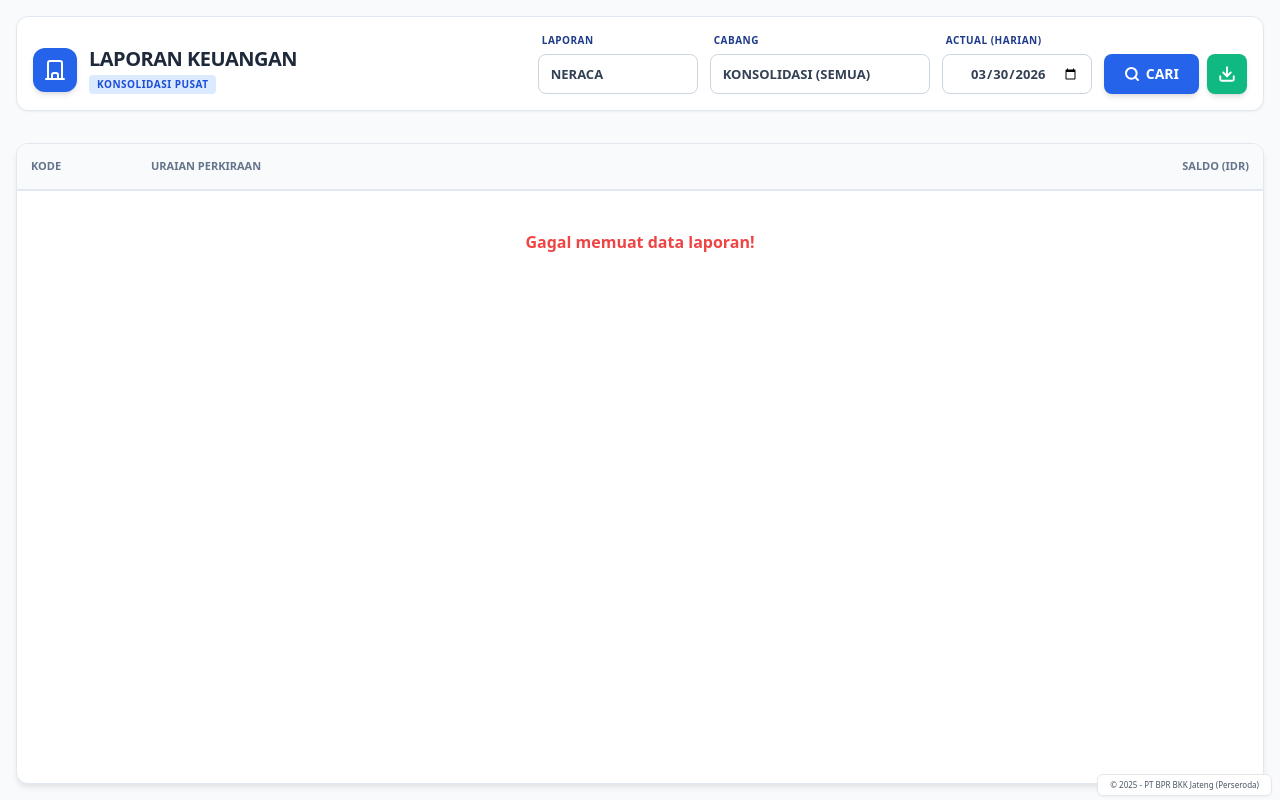
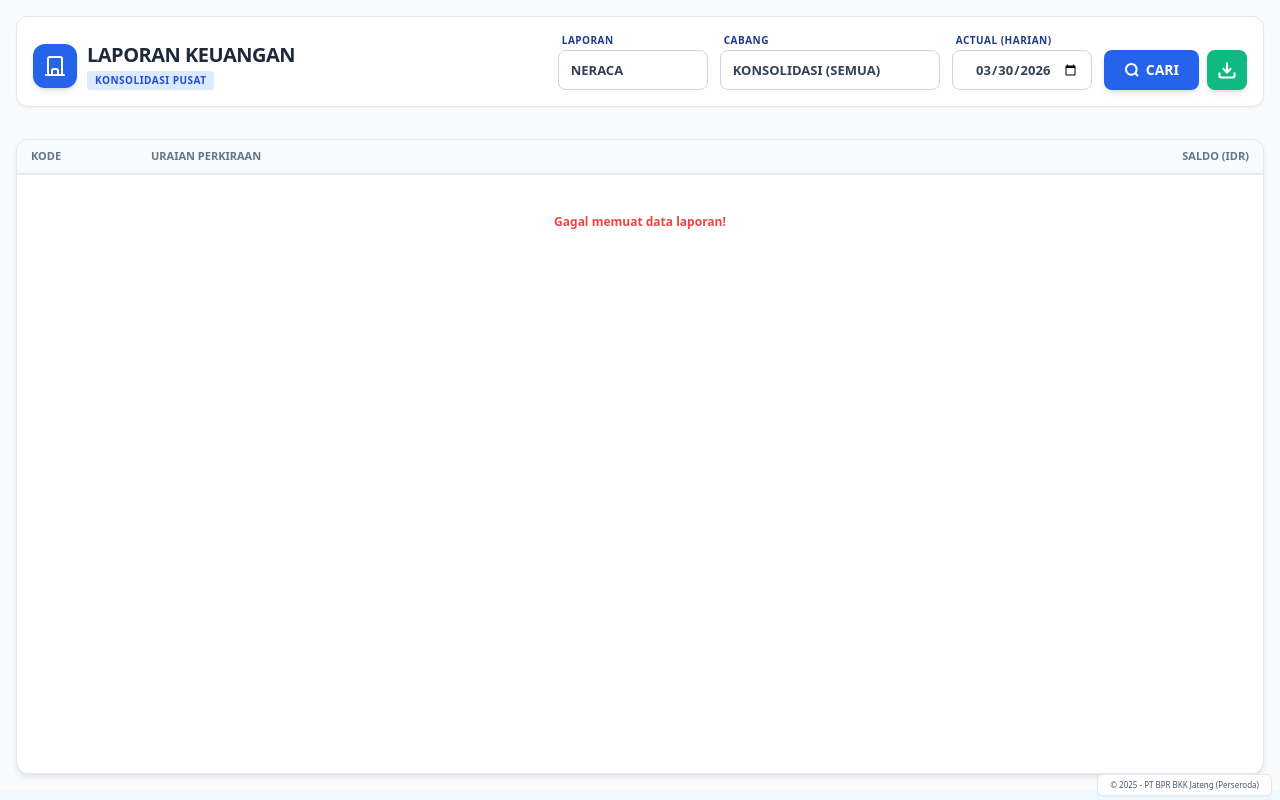
Before and after one commit to SyaifunNadhif/report-dpk, a PHP site: the page made by pages/lapkeu_kantor.php in a window 1280 px wide. Run offline with PHP 8.4, Linux system fonts and the light colour scheme; the template is opened without the code that fills it, so the values that code supplies are empty; some libraries are stand-ins or nearby versions.

Commit message:
ft: perbaikan fe lapkeu 2

```diff
--- a/pages/lapkeu_kantor.php
+++ b/pages/lapkeu_kantor.php
@@ -8,10 +8,10 @@
   .row-detail { display: table-row; }
   .hidden-row { display: none; }
 
-  .caret { display: inline-block; transition: transform 0.2s; margin-right: 8px; color: #64748b; }
+  .caret { display: inline-block; transition: transform 0.2s; margin-right: 6px; color: #64748b; font-size: 10px;}
   .rotate { transform: rotate(90deg); }
 
-  /* Penyesuaian Padding Card untuk Mobile */
+  /* Padding Card diperkecil di HP */
   .rekap-card { background: white; border-radius: 10px; padding: 10px 12px; border: 1px solid #e2e8f0; box-shadow: 0 1px 2px rgba(0,0,0,0.05); }
   @media (min-width: 768px) { .rekap-card { padding: 12px 16px; } }
 
@@ -21,50 +21,56 @@
   .table-container { border: 1px solid #e2e8f0; border-radius: 12px; background: white; overflow: hidden; box-shadow: 0 4px 6px -1px rgb(0 0 0 / 0.1); }
 
   /* Input & Button Styling */
-  .inp-modern { border: 1px solid #cbd5e1; border-radius: 8px; padding: 0 12px; font-size: 13px; font-weight: 600; background: #fff; width: 100%; height: 40px; color: #334155; transition: all 0.2s; outline: none; }
+  .inp-modern { border: 1px solid #cbd5e1; border-radius: 8px; padding: 0 8px; font-size: 11px; font-weight: 600; background: #fff; width: 100%; height: 34px; color: #334155; transition: all 0.2s; outline: none; }
+  @media (min-width: 768px) { .inp-modern { font-size: 13px; height: 40px; padding: 0 12px; } }
   .inp-modern:focus { border-color: var(--primary); box-shadow: 0 0 0 3px rgba(37, 99, 235, 0.1); }
   .inp-modern:disabled { background-color: #f1f5f9; color: #64748b; cursor: not-allowed; }
+
+  /* Sembunyikan scrollbar di form filter untuk mobile jika ada sisa */
+  #filterForm::-webkit-scrollbar { display: none; }
 </style>
 
-<div class="max-w-7xl mx-auto px-2 md:px-4 py-4 h-screen flex flex-col space-y-3 md:space-y-4 bg-[#f8fafc]">
+<div class="max-w-[1920px] mx-auto px-2 md:px-4 py-2 md:py-4 h-[calc(100vh-10px)] flex flex-col space-y-2 md:space-y-4 bg-[#f8fafc]">
 
-  <div class="flex flex-col lg:flex-row justify-between lg:items-end gap-3 md:gap-4 shrink-0 bg-white p-3 md:p-4 rounded-xl border border-slate-200 shadow-sm">
-    <div class="flex items-center gap-3">
-      <div class="bg-blue-600 text-white p-2.5 rounded-xl shadow-md shrink-0">
-        <svg xmlns="http://www.w3.org/2000/svg" width="24" height="24" viewBox="0 0 24 24" fill="none" stroke="currentColor" stroke-width="2" stroke-linecap="round" stroke-linejoin="round"><path d="M3 21h18"></path><path d="M5 21V5a2 2 0 0 1 2-2h10a2 2 0 0 1 2 2v16"></path><path d="M9 21v-4a2 2 0 0 1 2-2h2a2 2 0 0 1 2 2v4"></path></svg>
+  <div class="flex flex-col md:flex-row justify-between md:items-end gap-2 md:gap-4 shrink-0 bg-white p-2.5 md:p-4 rounded-xl border border-slate-200 shadow-sm">
+
+    <div class="flex items-center gap-2.5 w-full md:w-auto mb-1 md:mb-0">
+      <div class="bg-blue-600 text-white p-2 md:p-2.5 rounded-xl shadow-md shrink-0">
+        <svg xmlns="http://www.w3.org/2000/svg" width="20" height="20" viewBox="0 0 24 24" fill="none" stroke="currentColor" stroke-width="2" stroke-linecap="round" stroke-linejoin="round" class="md:w-[24px] md:h-[24px]"><path d="M3 21h18"></path><path d="M5 21V5a2 2 0 0 1 2-2h10a2 2 0 0 1 2 2v16"></path><path d="M9 21v-4a2 2 0 0 1 2-2h2a2 2 0 0 1 2 2v4"></path></svg>
       </div>
       <div class="flex flex-col">
-        <span class="text-lg md:text-xl font-black text-slate-800 tracking-tight leading-tight">LAPORAN KEUANGAN</span>
+        <span class="text-base md:text-xl font-black text-slate-800 tracking-tight leading-tight">LAPORAN KEUANGAN</span>
         <span id="badgeUnit" class="text-[9px] md:text-[10px] bg-blue-100 text-blue-700 px-2 py-0.5 rounded w-fit uppercase font-bold tracking-wider mt-0.5">Memuat...</span>
       </div>
     </div>
 
-    <form id="filterForm" class="flex flex-wrap items-end gap-2 md:gap-3 w-full lg:w-auto">
-      <div class="flex flex-col w-[48%] md:w-[160px] shrink-0">
-        <label class="text-[9px] md:text-[10px] font-bold text-blue-900 uppercase ml-1 mb-1.5 tracking-wider">Laporan</label>
-        <select id="type_report" class="inp-modern text-xs md:text-sm" onchange="fetchRekap()">
+    <form id="filterForm" class="grid grid-cols-2 md:flex md:flex-row items-end gap-2 md:gap-3 w-full md:w-auto">
+
+      <div class="flex flex-col w-full md:w-[150px]">
+        <label class="text-[9px] md:text-[10px] font-bold text-blue-900 uppercase ml-1 mb-0.5 tracking-wider">Laporan</label>
+        <select id="type_report" class="inp-modern text-[10px] md:text-sm" onchange="fetchRekap()">
           <option value="neraca detail kantor">NERACA</option>
           <option value="laba rugi detail kantor">LABA RUGI</option>
         </select>
       </div>
 
-      <div class="flex flex-col w-[48%] md:w-[220px] shrink-0">
-        <label class="text-[9px] md:text-[10px] font-bold text-blue-900 uppercase ml-1 mb-1.5 tracking-wider">Cabang</label>
-        <select id="opt_kantor_rec" class="inp-modern text-xs md:text-sm truncate"><option value="">Memuat...</option></select>
+      <div class="flex flex-col w-full md:w-[220px]">
+        <label class="text-[9px] md:text-[10px] font-bold text-blue-900 uppercase ml-1 mb-0.5 tracking-wider">Cabang</label>
+        <select id="opt_kantor_rec" class="inp-modern text-[10px] md:text-sm truncate"><option value="">Memuat...</option></select>
       </div>
 
-      <div class="flex flex-col w-[48%] md:w-[150px] shrink-0">
-        <label class="text-[9px] md:text-[10px] font-bold text-blue-900 uppercase ml-1 mb-1.5 tracking-wider">Actual (Harian)</label>
-        <input type="date" id="harian_date" class="inp-modern text-center text-xs md:text-sm">
+      <div class="flex flex-col w-full md:w-[140px]">
+        <label class="text-[9px] md:text-[10px] font-bold text-blue-900 uppercase ml-1 mb-0.5 tracking-wider">Actual (Harian)</label>
+        <input type="date" id="harian_date" class="inp-modern text-center text-[10px] md:text-sm" onclick="try{this.showPicker()}catch(e){}">
       </div>
 
-      <div class="flex gap-2 w-[48%] md:w-auto shrink-0">
-        <button type="submit" class="flex-1 md:flex-none h-[40px] px-3 md:px-5 bg-blue-600 hover:bg-blue-700 text-white rounded-lg text-xs md:text-sm font-bold shadow-md transition flex items-center justify-center gap-1.5" title="Cari Data">
-          <svg xmlns="http://www.w3.org/2000/svg" width="16" height="16" viewBox="0 0 24 24" fill="none" stroke="currentColor" stroke-width="3" stroke-linecap="round" stroke-linejoin="round"><circle cx="11" cy="11" r="8"></circle><line x1="21" y1="21" x2="16.65" y2="16.65"></line></svg>
-          <span class="hidden md:inline">CARI</span>
+      <div class="flex gap-1.5 md:gap-2 w-full md:w-auto h-[34px] md:h-[40px]">
+        <button type="submit" class="flex-1 md:px-5 bg-blue-600 hover:bg-blue-700 text-white rounded-lg text-xs md:text-sm font-bold shadow-md transition flex items-center justify-center gap-1.5" title="Cari Data">
+          <svg xmlns="http://www.w3.org/2000/svg" width="14" height="14" viewBox="0 0 24 24" fill="none" stroke="currentColor" stroke-width="3" class="md:w-[16px] md:h-[16px]"><circle cx="11" cy="11" r="8"></circle><line x1="21" y1="21" x2="16.65" y2="16.65"></line></svg>
+          <span>CARI</span>
         </button>
-        <button type="button" onclick="exportToExcel()" class="h-[40px] w-[40px] shrink-0 bg-[#10b981] hover:bg-[#059669] text-white rounded-lg shadow-md transition flex items-center justify-center" title="Export Excel">
-          <svg xmlns="http://www.w3.org/2000/svg" width="18" height="18" viewBox="0 0 24 24" fill="none" stroke="currentColor" stroke-width="2.5" stroke-linecap="round" stroke-linejoin="round"><path d="M21 15v4a2 2 0 0 1-2 2H5a2 2 0 0 1-2-2v-4"></path><polyline points="7 10 12 15 17 10"></polyline><line x1="12" y1="15" x2="12" y2="3"></line></svg>
+        <button type="button" onclick="exportToExcel()" class="w-[36px] md:w-[40px] shrink-0 bg-[#10b981] hover:bg-[#059669] text-white rounded-lg shadow-md transition flex items-center justify-center" title="Export Excel">
+          <svg xmlns="http://www.w3.org/2000/svg" width="16" height="16" viewBox="0 0 24 24" fill="none" stroke="currentColor" stroke-width="2.5" class="md:w-[20px] md:h-[20px]"><path d="M21 15v4a2 2 0 0 1-2 2H5a2 2 0 0 1-2-2v-4"></path><polyline points="7 10 12 15 17 10"></polyline><line x1="12" y1="15" x2="12" y2="3"></line></svg>
         </button>
       </div>
     </form>
@@ -72,22 +78,22 @@
 
   <div id="rekapContainer" class="grid grid-cols-2 md:grid-cols-3 gap-2 md:gap-4 shrink-0"></div>
 
-  <div class="flex-1 min-h-0 table-container relative bg-white flex flex-col">
-    <div id="loadingFP" class="hidden absolute inset-0 bg-white/80 z-50 flex flex-col items-center justify-center backdrop-blur-sm">
-       <div class="animate-spin h-10 w-10 border-4 border-blue-200 border-t-blue-600 rounded-full mb-2"></div>
-       <span class="text-xs font-bold text-blue-600 tracking-widest uppercase">Menyusun Data...</span>
+  <div class="flex-1 min-h-0 w-full table-container relative bg-white flex flex-col">
+    <div id="loadingFP" class="hidden absolute inset-0 bg-white/90 z-50 flex flex-col items-center justify-center backdrop-blur-sm">
+       <div class="animate-spin h-8 w-8 border-4 border-blue-200 border-t-blue-600 rounded-full mb-2"></div>
+       <span class="text-[10px] md:text-xs font-bold text-blue-600 tracking-widest uppercase">Menyusun Data...</span>
     </div>
 
-    <div class="flex-1 overflow-auto w-full h-full relative">
-      <table class="w-full text-left border-separate border-spacing-0 min-w-[600px]" id="tabelLapKeu">
+    <div class="flex-1 overflow-auto w-full h-full relative custom-scrollbar">
+      <table class="w-full text-left border-separate border-spacing-0 table-fixed min-w-[340px] md:min-w-[600px]" id="tabelLapKeu">
         <thead class="sticky top-0 z-40 bg-slate-50 shadow-[0_1px_0_0_#e2e8f0]">
           <tr>
-            <th class="p-3 md:p-3.5 text-[10px] md:text-[11px] font-bold text-slate-500 uppercase border-b border-slate-200 w-[100px] md:w-[120px]">Kode</th>
-            <th class="p-3 md:p-3.5 text-[10px] md:text-[11px] font-bold text-slate-500 uppercase border-b border-slate-200 w-auto">Uraian Perkiraan</th>
-            <th class="p-3 md:p-3.5 text-[10px] md:text-[11px] font-bold text-slate-500 uppercase border-b border-slate-200 text-right w-[150px] md:w-[200px]">Saldo (IDR)</th>
+            <th class="px-2 md:px-3.5 py-2 text-[9px] md:text-[11px] font-bold text-slate-500 uppercase border-b border-slate-200 w-[50px] md:w-[120px]">Kode</th>
+            <th class="px-1 md:px-3.5 py-2 text-[9px] md:text-[11px] font-bold text-slate-500 uppercase border-b border-slate-200 w-auto">Uraian Perkiraan</th>
+            <th class="px-2 md:px-3.5 py-2 text-[9px] md:text-[11px] font-bold text-slate-500 uppercase border-b border-slate-200 text-right w-[110px] md:w-[180px]">Saldo (IDR)</th>
           </tr>
         </thead>
-        <tbody id="lapBody" class="bg-white"></tbody>
+        <tbody id="lapBody"></tbody>
       </table>
     </div>
   </div>
@@ -100,10 +106,8 @@
   let rawDataResult = [];
   window.currentUser = { kode: '000' };
 
-  // Format Rounding (Bulat Sempurna)
   const fmtNom = n => new Intl.NumberFormat('id-ID').format(Math.round(Number(n||0)));
 
-  // 🔥 FUNGSI SINGKATKAN ANGKA (MILIAR / TRILIUN) 🔥
   const fmtSingkat = (n) => {
       let num = Math.abs(Number(n) || 0);
       let sign = n < 0 ? '-' : '';
@@ -205,7 +209,7 @@
           renderSummary(rawDataResult, payload.type);
       } catch (e) {
           console.error(e);
-          tbody.innerHTML = `<tr><td colspan="3" class="text-center p-10 text-red-500 font-bold">Gagal memuat data laporan!</td></tr>`;
+          tbody.innerHTML = `<tr><td colspan="3" class="text-center p-10 text-red-500 font-bold text-xs">Gagal memuat data laporan!</td></tr>`;
       } finally {
           loader.classList.add('hidden');
       }
@@ -217,7 +221,8 @@
       const kode = d.kode_perk;
       const len = kode.length;
       let cls = 'row-detail';
-      let indent = `&nbsp;`.repeat((len - 1) * 3); // Dikecilkan dikit indent-nya
+
+      let marginLeft = (len - 1) * 6; // Indentasi diperkecil
       let isParent = (len <= 3);
 
       if (len === 1) cls = 'row-level-1';
@@ -225,13 +230,18 @@
       else if (len === 3) cls = 'row-level-3';
 
       let hiddenCls = (len > 3) ? 'hidden-row' : '';
-      let toggleIcon = isParent ? `<span class="caret">▶</span>` : '';
+      let toggleIcon = isParent ? `<span class="caret shrink-0 mt-0.5">▶</span>` : `<span class="shrink-0 w-2.5 md:w-4 inline-block"></span>`;
 
       return `
         <tr class="${cls} ${hiddenCls} transition-colors hover:bg-slate-50" data-kode="${kode}" data-len="${len}" onclick="toggleRow('${kode}')">
-          <td class="p-3 md:p-3.5 font-mono text-[10.5px] md:text-[11.5px] border-b border-slate-100 text-slate-500">${kode}</td>
-          <td class="p-3 md:p-3.5 text-[11px] md:text-[12px] border-b border-slate-100 text-slate-700 whitespace-nowrap overflow-hidden text-ellipsis">${indent}${toggleIcon}${d.nama_perkiraan}</td>
-          <td class="p-3 md:p-3.5 text-[11.5px] md:text-[13px] border-b border-slate-100 text-right font-bold ${d.total_saldo < 0 ? 'text-red-600' : 'text-slate-800'}">
+          <td class="px-2 md:px-3.5 py-2 font-mono text-[9.5px] md:text-[11.5px] border-b border-slate-100 text-slate-500 align-top">${kode}</td>
+          <td class="px-1 md:px-3.5 py-2 text-[10px] md:text-[12px] border-b border-slate-100 text-slate-700 align-top leading-snug">
+             <div class="flex items-start" style="padding-left: ${marginLeft}px;">
+                ${toggleIcon}
+                <span class="break-words whitespace-normal">${d.nama_perkiraan}</span>
+             </div>
+          </td>
+          <td class="px-2 md:px-3.5 py-2 text-[10.5px] md:text-[13px] border-b border-slate-100 text-right font-bold ${d.total_saldo < 0 ? 'text-red-600' : 'text-slate-800'} align-top">
             ${fmtNom(d.total_saldo)}
           </td>
         </tr>
@@ -265,7 +275,6 @@
     });
   }
 
-  // 🔥 FIX: Angka Disingkat di UI, Title tetep Full Angka 🔥
   function renderSummary(data, type) {
     const container = document.getElementById('rekapContainer');
     const getVal = (p) => Math.round(Number(data.find(x => x.kode_perk === p)?.total_saldo || 0));
@@ -274,32 +283,32 @@
       let a = getVal('1'), k = getVal('2'), e = getVal('3');
       container.innerHTML = `
         <div class="rekap-card flex flex-col justify-center" title="Rp ${fmtNom(a)}">
-           <p class="text-[9px] md:text-[10px] font-bold text-slate-400 uppercase tracking-widest">Total Asset (1)</p>
-           <p class="text-base md:text-2xl mt-0.5 md:mt-1 val-plus">Rp ${fmtSingkat(a)}</p>
+            <p class="text-[9px] md:text-[10px] font-bold text-slate-400 uppercase tracking-widest">Total Asset (1)</p>
+            <p class="text-sm md:text-2xl mt-0.5 val-plus">Rp ${fmtSingkat(a)}</p>
         </div>
         <div class="rekap-card flex flex-col justify-center" title="Rp ${fmtNom(k)}">
-           <p class="text-[9px] md:text-[10px] font-bold text-slate-400 uppercase tracking-widest">Total Kewajiban (2)</p>
-           <p class="text-base md:text-2xl mt-0.5 md:mt-1 text-blue-600 font-bold font-mono">Rp ${fmtSingkat(k)}</p>
+            <p class="text-[9px] md:text-[10px] font-bold text-slate-400 uppercase tracking-widest">Kewajiban (2)</p>
+            <p class="text-sm md:text-2xl mt-0.5 text-blue-600 font-bold font-mono">Rp ${fmtSingkat(k)}</p>
         </div>
         <div class="rekap-card flex flex-col justify-center col-span-2 md:col-span-1" title="Rp ${fmtNom(e)}">
-           <p class="text-[9px] md:text-[10px] font-bold text-slate-400 uppercase tracking-widest">Total Ekuitas (3)</p>
-           <p class="text-base md:text-2xl mt-0.5 md:mt-1 text-orange-500 font-bold font-mono">Rp ${fmtSingkat(e)}</p>
+            <p class="text-[9px] md:text-[10px] font-bold text-slate-400 uppercase tracking-widest">Total Ekuitas (3)</p>
+            <p class="text-sm md:text-2xl mt-0.5 text-orange-500 font-bold font-mono">Rp ${fmtSingkat(e)}</p>
         </div>
       `;
     } else {
       let p = getVal('4'), b = getVal('5'), lr = p - b;
       container.innerHTML = `
         <div class="rekap-card flex flex-col justify-center" title="Rp ${fmtNom(p)}">
-           <p class="text-[9px] md:text-[10px] font-bold text-slate-400 uppercase tracking-widest">Total Pendapatan (4)</p>
-           <p class="text-base md:text-2xl mt-0.5 md:mt-1 val-plus">Rp ${fmtSingkat(p)}</p>
+            <p class="text-[9px] md:text-[10px] font-bold text-slate-400 uppercase tracking-widest">Pendapatan (4)</p>
+            <p class="text-sm md:text-2xl mt-0.5 val-plus">Rp ${fmtSingkat(p)}</p>
         </div>
         <div class="rekap-card flex flex-col justify-center" title="Rp ${fmtNom(b)}">
-           <p class="text-[9px] md:text-[10px] font-bold text-slate-400 uppercase tracking-widest">Total Biaya (5)</p>
-           <p class="text-base md:text-2xl mt-0.5 md:mt-1 val-minus">Rp ${fmtSingkat(b)}</p>
+            <p class="text-[9px] md:text-[10px] font-bold text-slate-400 uppercase tracking-widest">Biaya (5)</p>
+            <p class="text-sm md:text-2xl mt-0.5 val-minus">Rp ${fmtSingkat(b)}</p>
         </div>
         <div class="rekap-card flex flex-col justify-center col-span-2 md:col-span-1" title="Rp ${fmtNom(lr)}">
-           <p class="text-[9px] md:text-[10px] font-bold text-slate-400 uppercase tracking-widest">Laba Rugi Berjalan</p>
-           <p class="text-base md:text-2xl mt-0.5 md:mt-1 ${(lr) >=0 ? 'val-plus' : 'val-minus'}">Rp ${fmtSingkat(lr)}</p>
+            <p class="text-[9px] md:text-[10px] font-bold text-slate-400 uppercase tracking-widest">Laba Rugi Berjalan</p>
+            <p class="text-sm md:text-2xl mt-0.5 ${(lr) >=0 ? 'val-plus' : 'val-minus'}">Rp ${fmtSingkat(lr)}</p>
         </div>
       `;
     }
@@ -323,4 +332,6 @@
     a.download = `Laporan_Keuangan_${namaKantor}_${document.getElementById('harian_date').value}.xls`;
     a.click();
   }
+
+  document.getElementById('filterForm').onsubmit = e => { e.preventDefault(); fetchRekap(); };
 </script>
```
